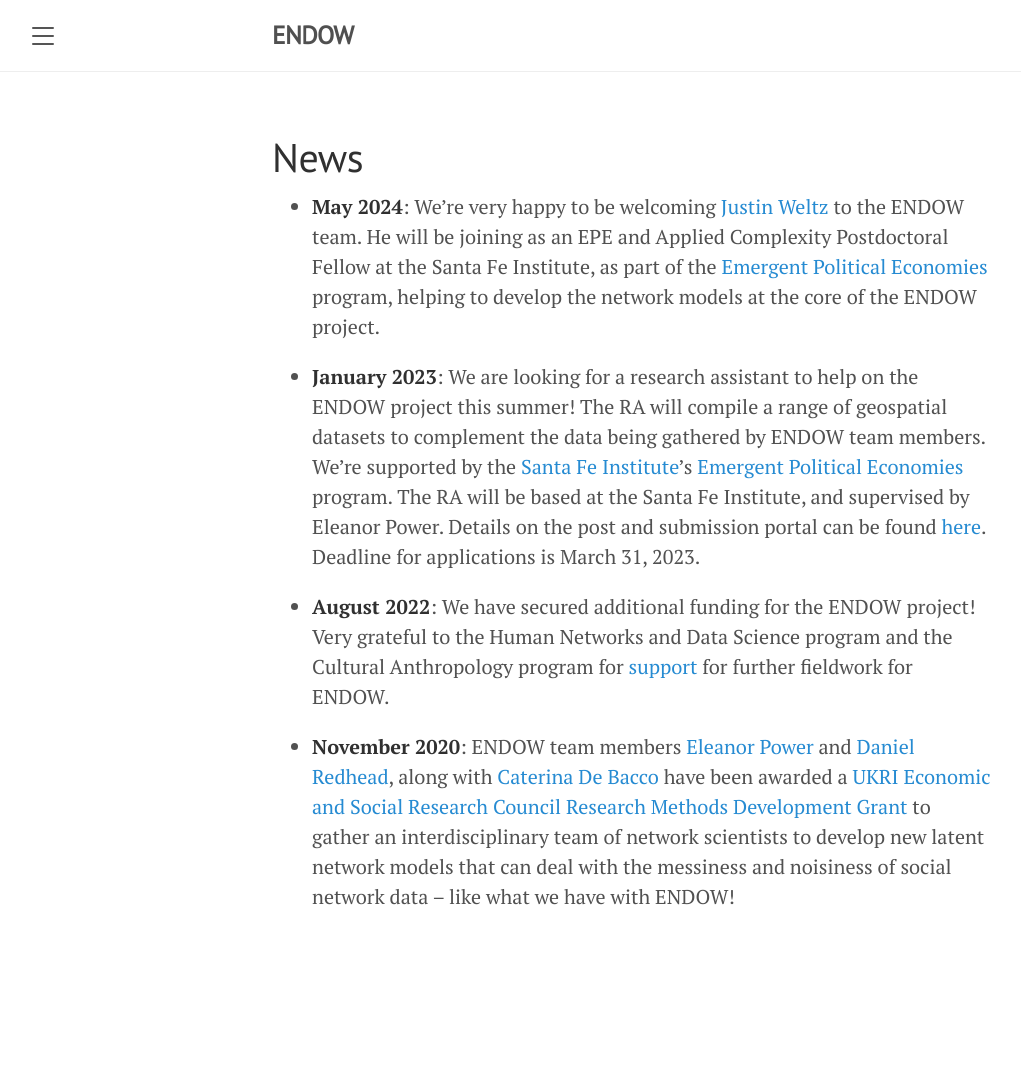
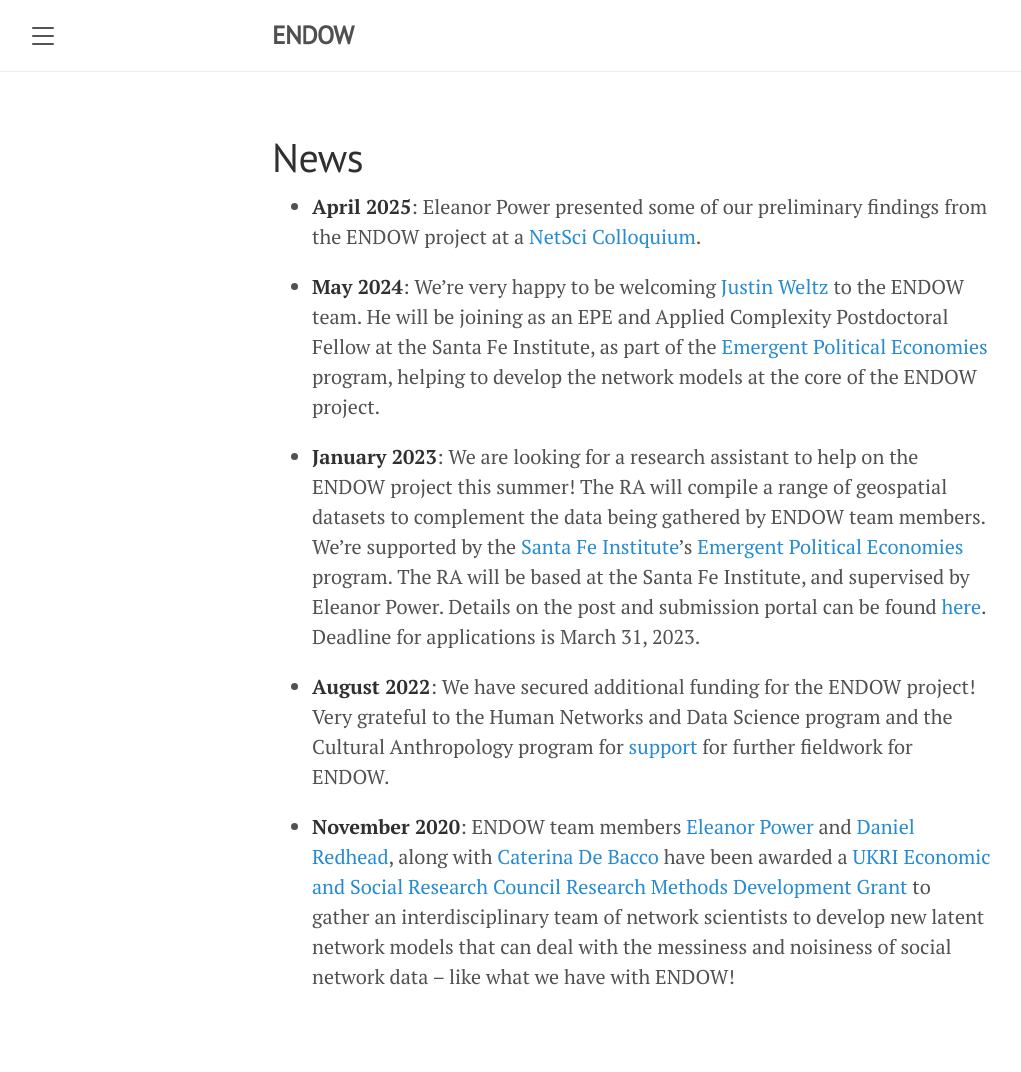
Before and after one commit to endowproject/endowproject.github.io, a Jekyll site: the page built from news.md, in a window 1280 px wide. Shown: the whole page, without its empty margins (8-1029 px from the left). Built offline with Jekyll 4.4.1, drawn with Linux system fonts in a browser that asks for light colours; before the commit the page ends 992 px from its top, so only the background shows below that.

Commit message:
add NetSci talk

```diff
--- a/news.md
+++ b/news.md
@@ -2,6 +2,8 @@
 layout: page
 title: News
 ---
+
+- **April 2025**: Eleanor Power presented some of our preliminary findings from the ENDOW project at a [NetSci Colloquium](https://netscisociety.net/events/colloquium/fg7JsObJJUyKXPZyS1FLmg/%2Feleanor-power).
 
 - **May 2024**: We're very happy to be welcoming [Justin Weltz](https://www.santafe.edu/people/profile/justin-weltz) to the ENDOW team. He will be joining as an EPE and Applied Complexity Postdoctoral Fellow at the Santa Fe Institute, as part of the [Emergent Political Economies](https://www.santafe.edu/info/epe/home) program, helping to develop the network models at the core of the ENDOW project.
 
```
